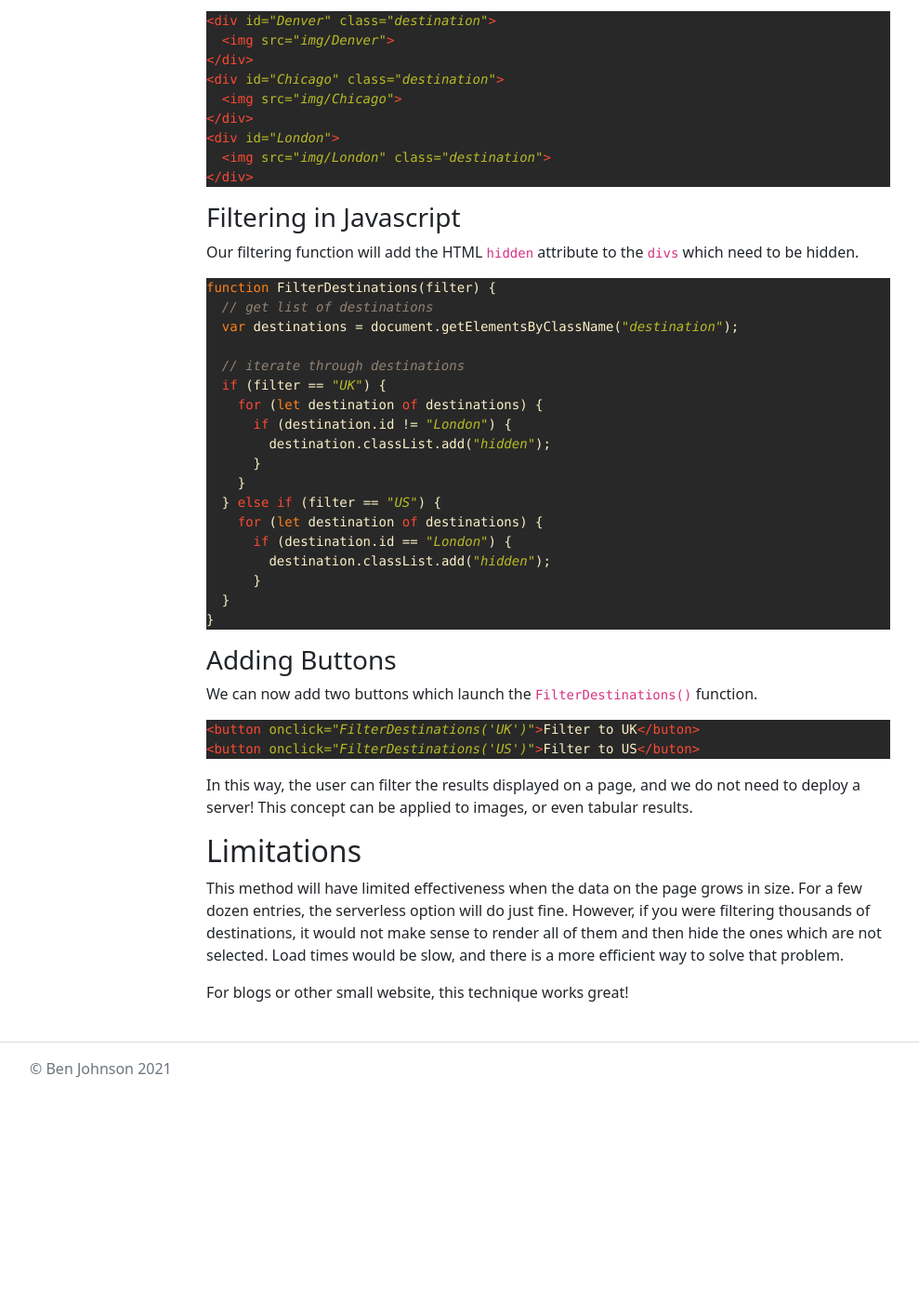
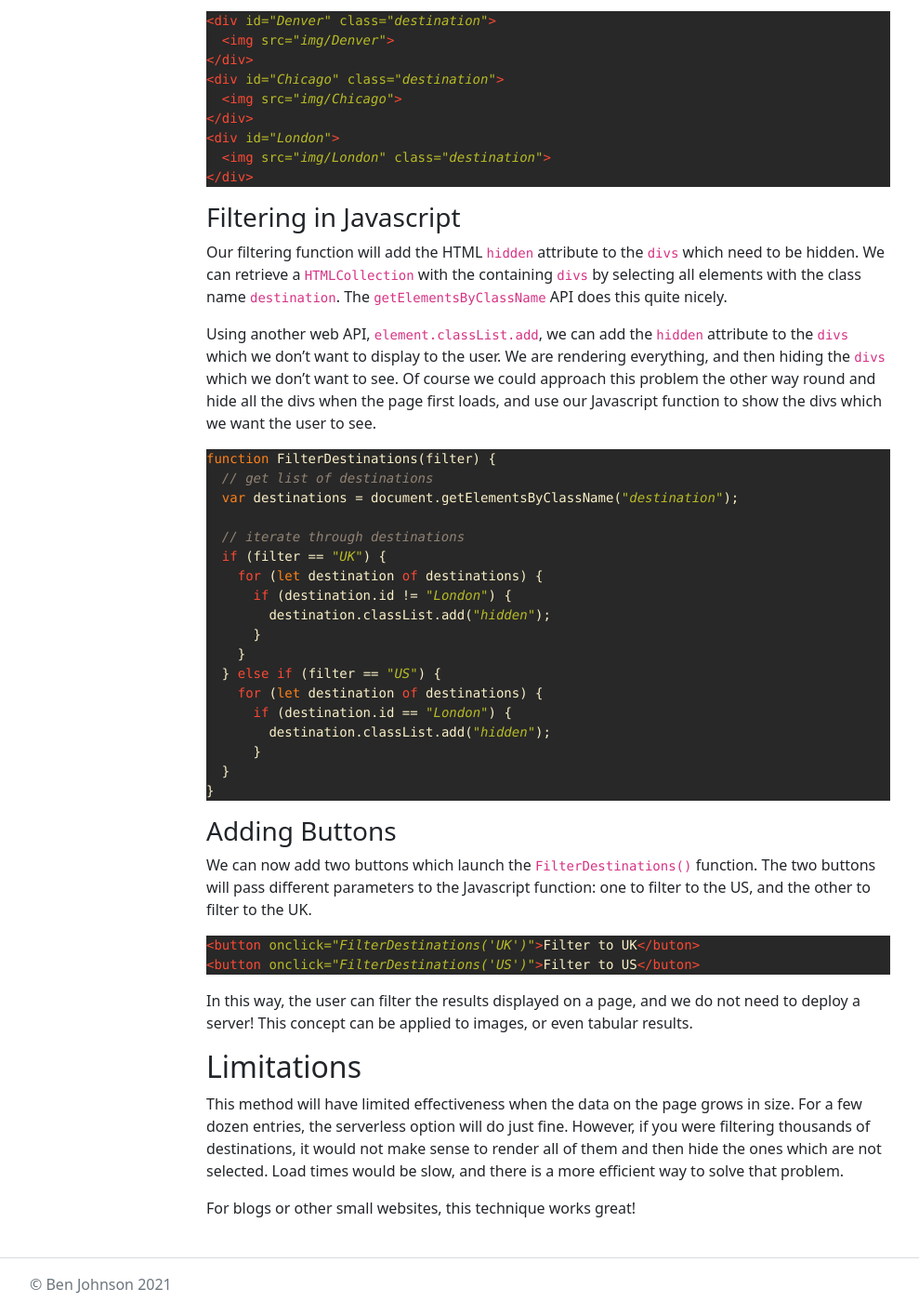
Before and after one commit to bdjohnson529/codechalet.com, a Jekyll site: the page built from _docs/javascript/serverless-js.md, in a window 1280 px wide and 1400 px high, scrolled down 750 px. Shown: the whole window at 93% size, without its empty margins (50-1039 px from the left). Built offline with Jekyll 4.4.1, drawn with Linux system fonts in a browser that asks for light colours; before the commit the page ends 1927 px from its top, so only the background shows below that.

Commit message:
add: serverless-js

````diff
--- a/_docs/javascript/serverless-js.md
+++ b/_docs/javascript/serverless-js.md
@@ -31,7 +31,9 @@ Let's say you have a page which displays a set of travel destinations. The user
 ```
 
 ### Filtering in Javascript
-Our filtering function will add the HTML `hidden` attribute to the `divs` which need to be hidden.
+Our filtering function will add the HTML `hidden` attribute to the `divs` which need to be hidden. We can retrieve a `HTMLCollection` with the containing `divs` by selecting all elements with the class name `destination`. The `getElementsByClassName` API does this quite nicely.
+
+Using another web API, `element.classList.add`, we can add the `hidden` attribute to the `divs` which we don't want to display to the user. We are rendering everything, and then hiding the `divs` which we don't want to see. Of course we could approach this problem the other way round and hide all the divs when the page first loads, and use our Javascript function to show the divs which we want the user to see.
 ```javascript
 function FilterDestinations(filter) {
   // get list of destinations
@@ -54,7 +56,7 @@ function FilterDestinations(filter) {
 ```
 
 ### Adding Buttons
-We can now add two buttons which launch the `FilterDestinations()` function.
+We can now add two buttons which launch the `FilterDestinations()` function. The two buttons will pass different parameters to the Javascript function: one to filter to the US, and the other to filter to the UK.
 ```html
 <button onclick="FilterDestinations('UK')">Filter to UK</buton>
 <button onclick="FilterDestinations('US')">Filter to US</buton>
@@ -65,4 +67,4 @@ In this way, the user can filter the results displayed on a page, and we do not
 ## Limitations
 This method will have limited effectiveness when the data on the page grows in size. For a few dozen entries, the serverless option will do just fine. However, if you were filtering thousands of destinations, it would not make sense to render all of them and then hide the ones which are not selected. Load times would be slow, and there is a more efficient way to solve that problem.
 
-For blogs or other small website, this technique works great!
+For blogs or other small websites, this technique works great!
````
